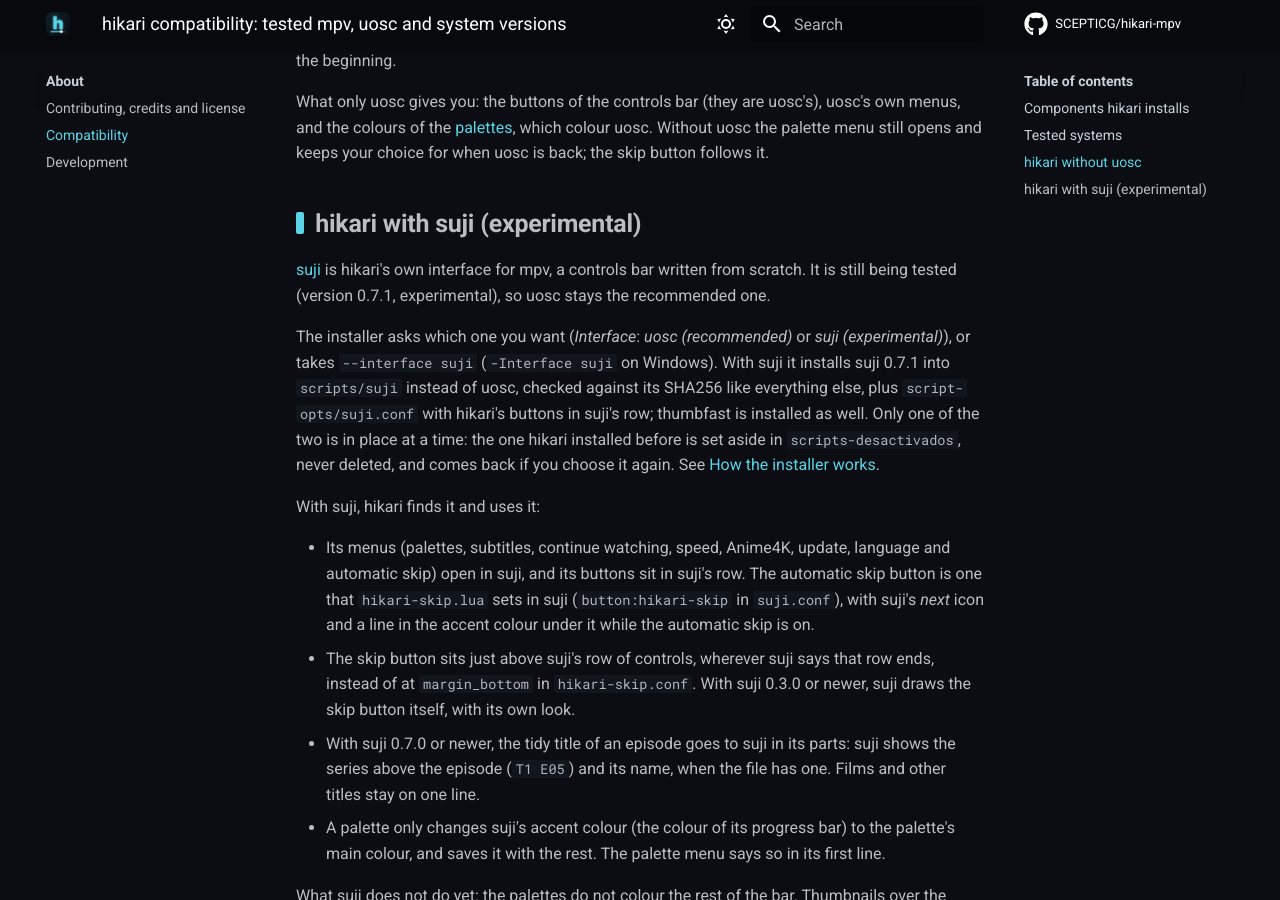
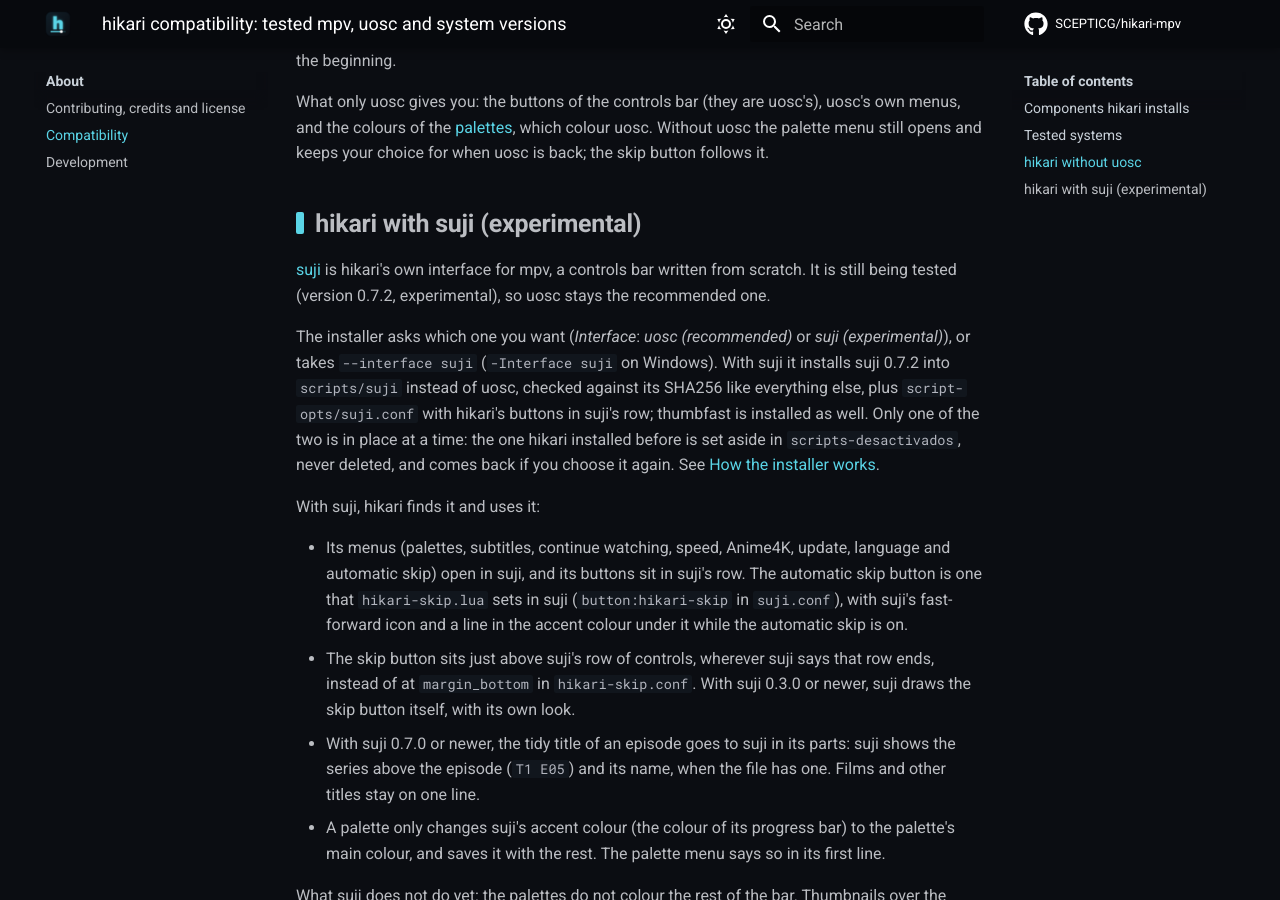
Before and after one commit to SCEPTICG/hikari-mpv, an MkDocs documentation site: the page built from docs/compatibility.md, in a window 1280 px wide and 900 px high, scrolled down 1557 px. Built offline with MkDocs 1.6.1 and Material for MkDocs 9.7.7, drawn with Linux system fonts in a browser that asks for light colours; comment, search, counter and statistics services are not loaded.

Commit message:
suji 0.7.2: URL y SHA256 fijados; el botón de salto automático usa su icono fast_forward

```diff
--- a/docs/compatibility.md
+++ b/docs/compatibility.md
@@ -12,7 +12,7 @@ The installer always downloads these exact versions and checks each one against
 | Component | Version |
 | --- | --- |
 | [uosc](https://github.com/tomasklaen/uosc) | 5.13.0 |
-| [suji](https://github.com/SCEPTICG/suji) (instead of uosc, experimental) | 0.7.1 |
+| [suji](https://github.com/SCEPTICG/suji) (instead of uosc, experimental) | 0.7.2 |
 | [thumbfast](https://github.com/po5/thumbfast) | commit `0f711de` |
 | [Anime4K](https://github.com/bloc97/Anime4K) (optional) | 4.0.1 |
 
@@ -44,13 +44,13 @@ What only uosc gives you: the buttons of the controls bar (they are uosc's), uos
 
 ## hikari with suji (experimental)
 
-[suji](https://github.com/SCEPTICG/suji) is hikari's own interface for mpv, a controls bar written from scratch. It is still being tested (version 0.7.1, experimental), so uosc stays the recommended one.
+[suji](https://github.com/SCEPTICG/suji) is hikari's own interface for mpv, a controls bar written from scratch. It is still being tested (version 0.7.2, experimental), so uosc stays the recommended one.
 
-The installer asks which one you want (*Interface*: *uosc (recommended)* or *suji (experimental)*), or takes `--interface suji` (`-Interface suji` on Windows). With suji it installs suji 0.7.1 into `scripts/suji` instead of uosc, checked against its SHA256 like everything else, plus `script-opts/suji.conf` with hikari's buttons in suji's row; thumbfast is installed as well. Only one of the two is in place at a time: the one hikari installed before is set aside in `scripts-desactivados`, never deleted, and comes back if you choose it again. See [How the installer works](install/windows.md#how-the-installer-works).
+The installer asks which one you want (*Interface*: *uosc (recommended)* or *suji (experimental)*), or takes `--interface suji` (`-Interface suji` on Windows). With suji it installs suji 0.7.2 into `scripts/suji` instead of uosc, checked against its SHA256 like everything else, plus `script-opts/suji.conf` with hikari's buttons in suji's row; thumbfast is installed as well. Only one of the two is in place at a time: the one hikari installed before is set aside in `scripts-desactivados`, never deleted, and comes back if you choose it again. See [How the installer works](install/windows.md#how-the-installer-works).
 
 With suji, hikari finds it and uses it:
 
-- Its menus (palettes, subtitles, continue watching, speed, Anime4K, update, language and automatic skip) open in suji, and its buttons sit in suji's row. The automatic skip button is one that `hikari-skip.lua` sets in suji (`button:hikari-skip` in `suji.conf`), with suji's *next* icon and a line in the accent colour under it while the automatic skip is on.
+- Its menus (palettes, subtitles, continue watching, speed, Anime4K, update, language and automatic skip) open in suji, and its buttons sit in suji's row. The automatic skip button is one that `hikari-skip.lua` sets in suji (`button:hikari-skip` in `suji.conf`), with suji's fast-forward icon and a line in the accent colour under it while the automatic skip is on.
 - The skip button sits just above suji's row of controls, wherever suji says that row ends, instead of at `margin_bottom` in `hikari-skip.conf`. With suji 0.3.0 or newer, suji draws the skip button itself, with its own look.
 - With suji 0.7.0 or newer, the tidy title of an episode goes to suji in its parts: suji shows the series above the episode (`T1 E05`) and its name, when the file has one. Films and other titles stay on one line.
 - A palette only changes suji's accent colour (the colour of its progress bar) to the palette's main colour, and saves it with the rest. The palette menu says so in its first line.
```
Also changed, not shown: docs/features/skip.md (+1 -1 lines), docs/install/windows.md (+1 -1 lines), 6 other files.
